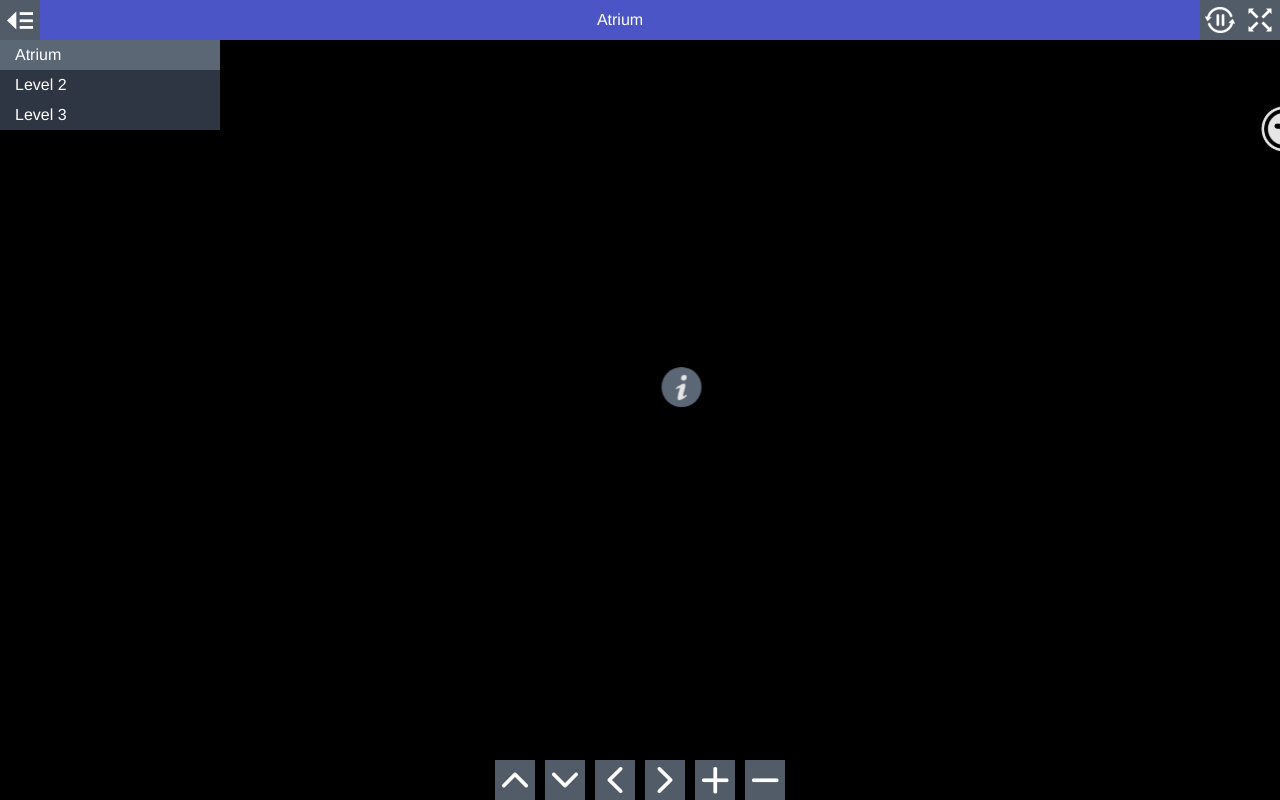
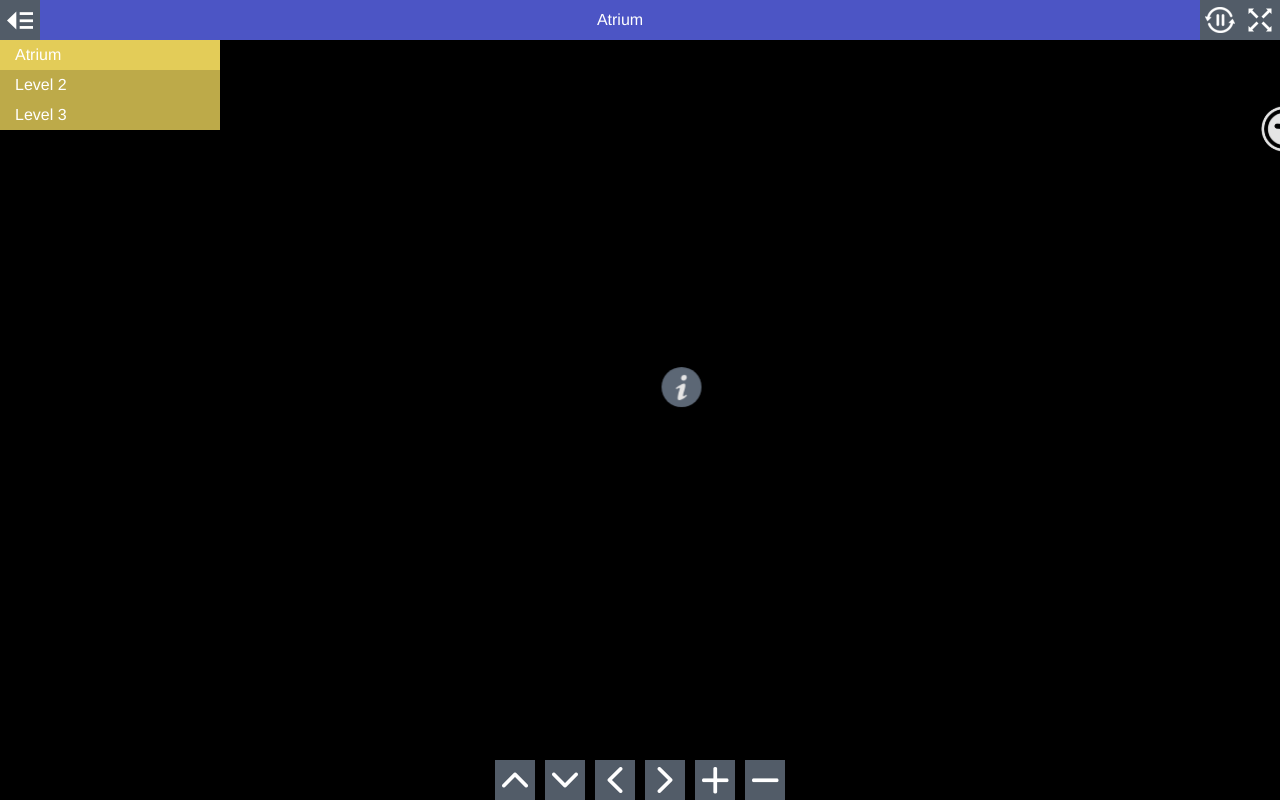
Before and after one commit to gladysssss/SchoolofBusiness, a plain HTML site: page index.html in a window 1280 px wide. Drawn offline with Linux system fonts and the light colour scheme.

Commit message:
Update style.css

```diff
--- a/style.css
+++ b/style.css
@@ -273,8 +273,8 @@
 
 #sceneList .scenes {
   width: 100%;
-  background-color: rgb(58,68,84);
-  background-color: rgba(58,68,84,0.8);
+  background-color: rgb(237, 213, 92);
+  background-color: rgba(237, 213, 92,0.8);
 }
 
 .mobile #sceneList {
@@ -320,13 +320,13 @@
 }
 
 .no-touch #sceneList .scene:hover {
-  background-color: rgb(103,115,131);
-  background-color: rgba(103,115,131,0.8);
+  background-color: rgb(237, 213, 92);
+  background-color: rgba(237, 213, 92,0.8);
 }
 
 #sceneList .scene.current {
-  background-color: rgb(103,115,131);
-  background-color: rgba(103,115,131,0.8);
+  background-color: rgb(237, 213, 92);
+  background-color: rgba(237, 213, 92,0.8);
 }
 
 /* Hide scene list when only a single scene exists */
```
